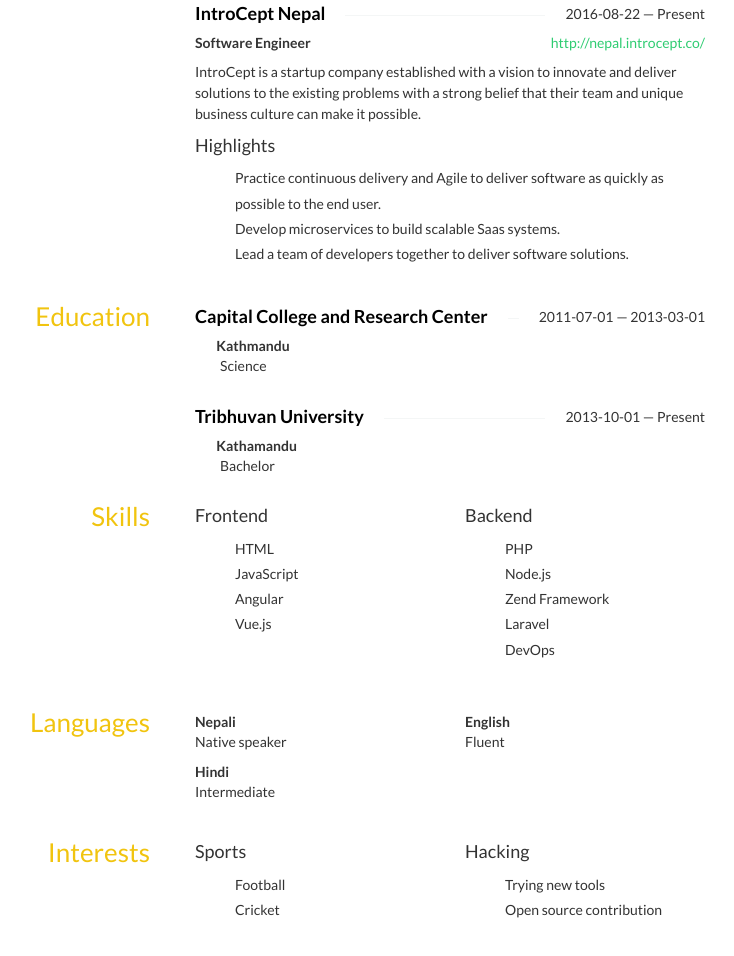
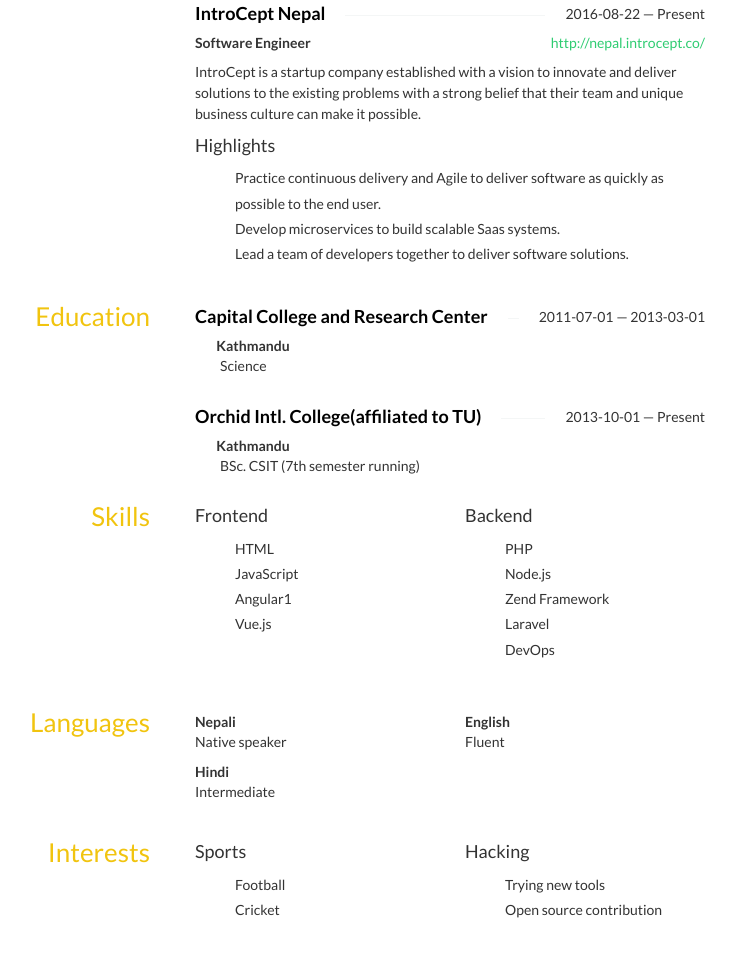
Before and after one commit to ojhaujjwal/resume, a plain HTML site: page index.html in a window 1280 px wide. Shown: the part 1217-2173 px from the top of the page, without its empty margins (280-1014 px from the left). Drawn offline with nearby package versions, Linux system fonts and the light colour scheme; some icons are missing.

Commit message:
some changes in education

```diff
--- a/index.html
+++ b/index.html
@@ -403,16 +403,16 @@ h4 span:first-child {
 			</div>
 			<div class="col-sm-12">
 				<h4 class="strike-through">
-					<span>Tribhuvan University</span>
+					<span>Orchid Intl. College(affiliated to TU)</span>
 					<span class="date">
 						2013-10-01 — Present
 					</span>
 				</h4>
 				<div class="area">
-					Kathamandu
+					Kathmandu
 				</div>
 				<div class="studyType">
-					Bachelor
+					BSc. CSIT (7th semester running)
 				</div>
 			</div>
 			</div>
@@ -434,7 +434,7 @@ h4 span:first-child {
 				<ul class="keywords">
 					<li>HTML</li>
 					<li>JavaScript</li>
-					<li>Angular</li>
+					<li>Angular1</li>
 					<li>Vue.js</li>
 				</ul>
 			</div>
```
Also changed, not shown: resume.json (+4 -4 lines), 1 other file.
